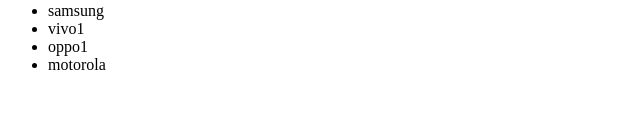
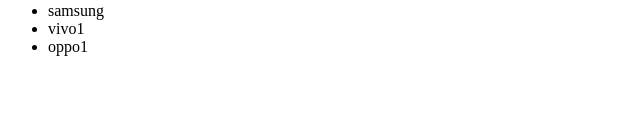
Before and after one commit to muskan-chouhan/react, a React (Vite) app in the folder 46-project/: page / in a window 1280 px wide. Shown: the part 169-300 px from the top of the page, without its empty margins (0-640 px from the left). Built offline with nearby package versions, Linux system fonts and the light colour scheme.

Commit message:
import usetransition hook

```diff
--- a/46-project/src/App.jsx
+++ b/46-project/src/App.jsx
@@ -1,7 +1,7 @@
 import { useState } from "react"
 import { useTransition } from "react"
 function App() {
-  const product = ["vivo", 'oppo', 'realme', 'samsung', 'vivo1', 'oppo1','motorola']
+  const product = ["vivo", 'oppo', 'realme', 'samsung', 'vivo1', 'oppo1']
   const [filter, setFilter] = useState(product)
     const [isPending, startTransition] = useTransition();
   function handleSearch(e) {
```
